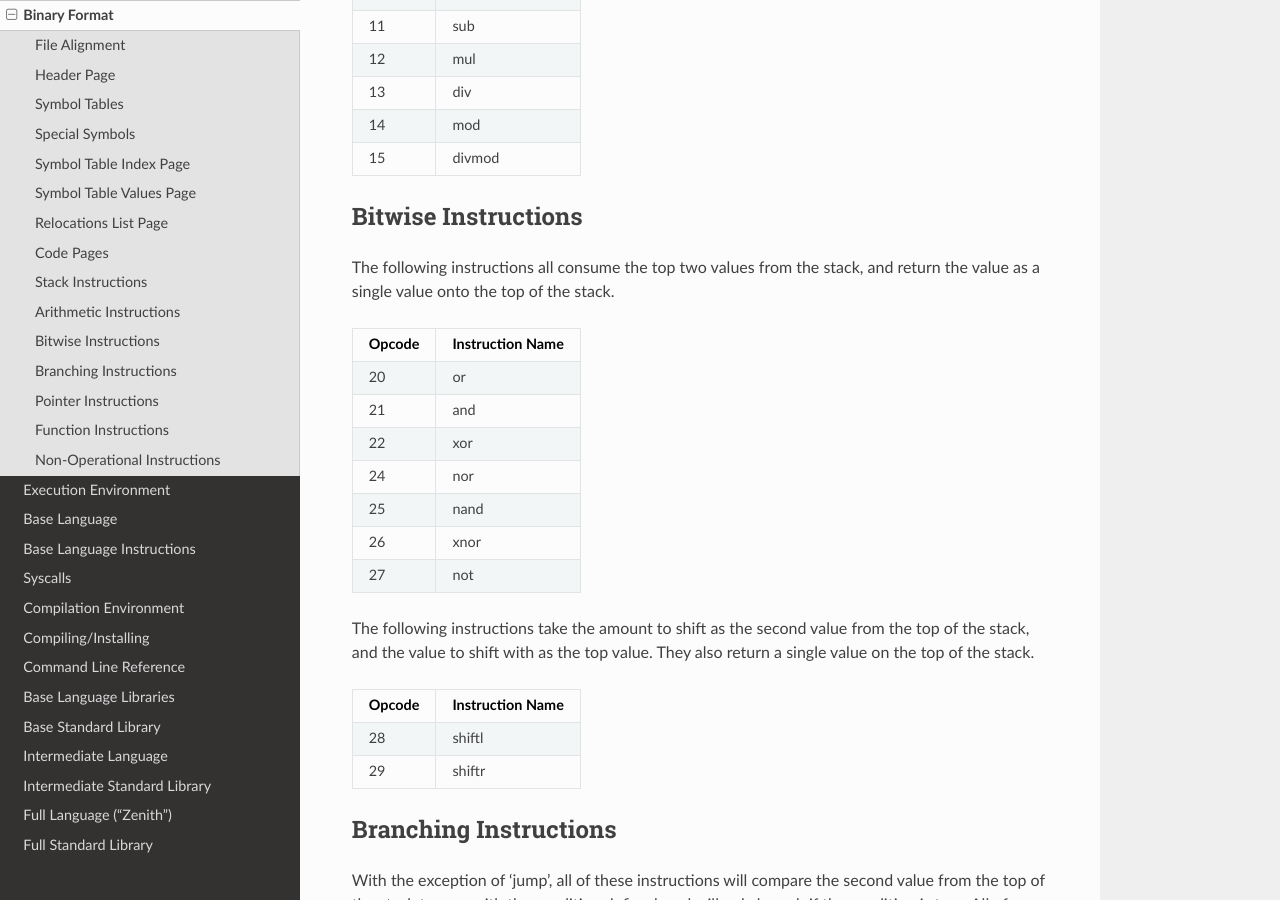
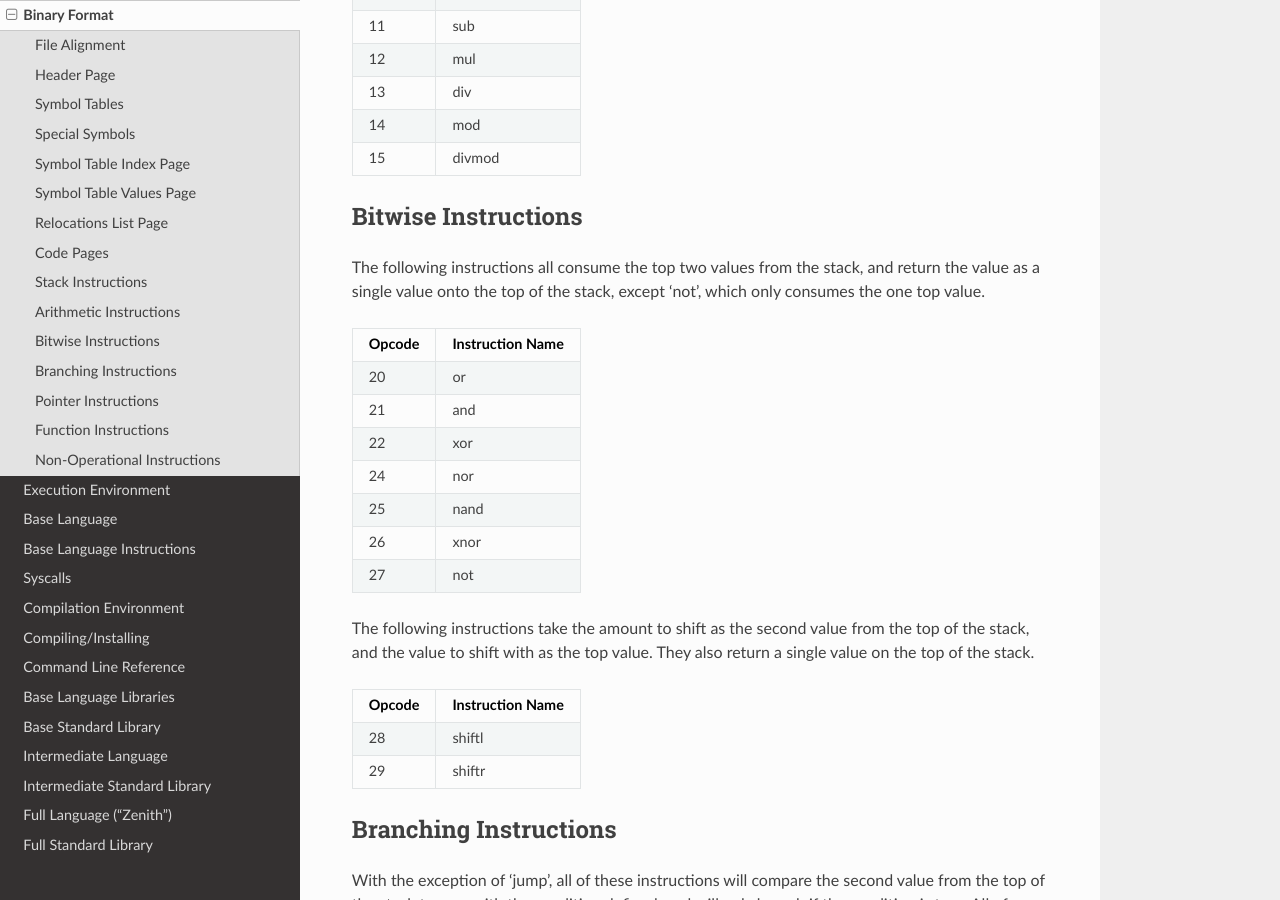
Before and after one commit to zenith-lang/documentation, a Sphinx documentation site: the page built from source/binary.rst, in a window 1280 px wide and 900 px high, scrolled down 3544 px. Built offline with Sphinx 7.4.7 and the Read the Docs theme 2.0.0, drawn with Linux system fonts in a browser that asks for light colours.

Commit message:
Fixed number of operands to not instruction

```diff
--- a/source/binary.rst
+++ b/source/binary.rst
@@ -193,7 +193,8 @@ Bitwise Instructions
 ^^^^^^^^^^^^^^^^^^^^
 
 The following instructions all consume the top two values from the stack, and
-return the value as a single value onto the top of the stack.
+return the value as a single value onto the top of the stack, except 'not',
+which only consumes the one top value.
 
 ====== ================
 Opcode Instruction Name
```
